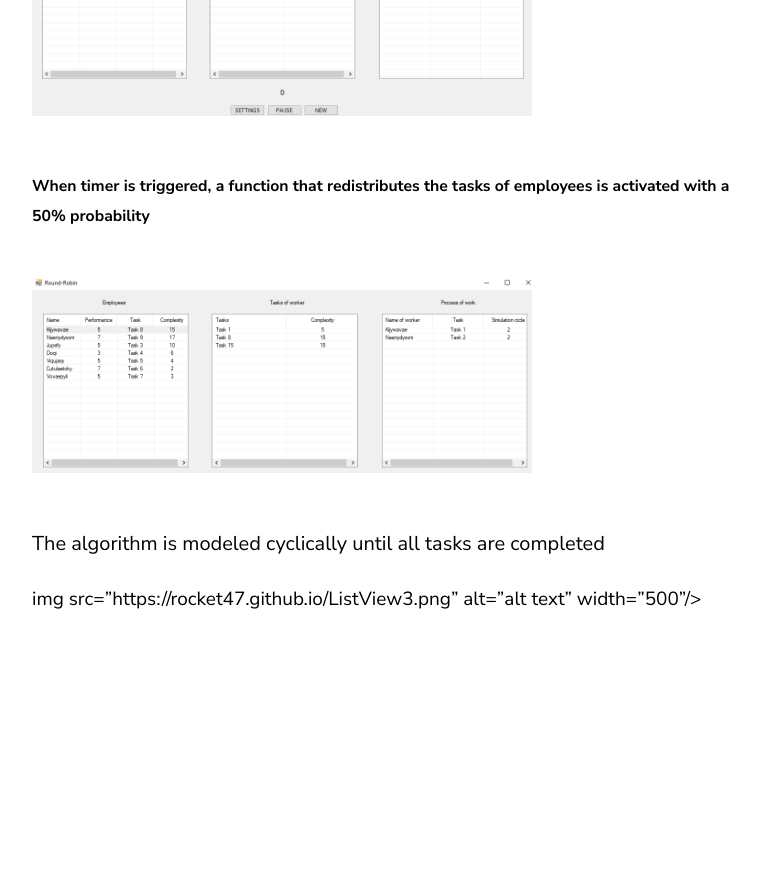
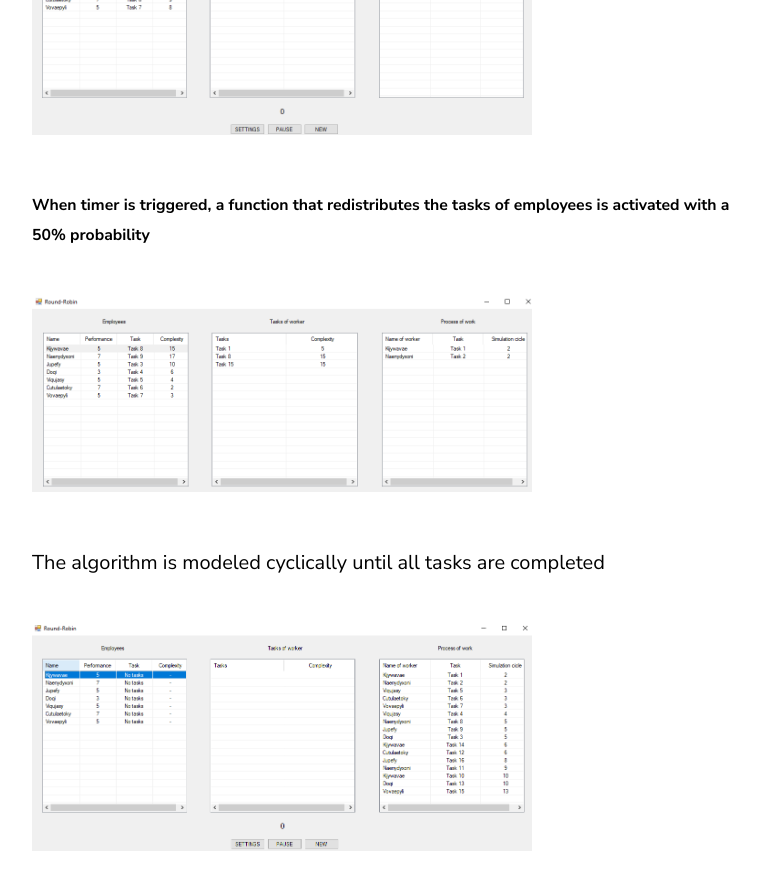
Before and after one commit to Rocket47/Rocket47.github.io, a Jekyll site: the page built from _posts/25-05-29-four-post-first-pet-project.markdown, in a window 1280 px wide and 900 px high, scrolled down 4265 px. Shown: the top 890 px of the window, without its empty margins (68-828 px from the left). Built offline with Jekyll 4.4.1, drawn with Linux system fonts in a browser that asks for light colours; before the commit the page ends 4899 px from its top, so only the background shows below that.

Commit message:
Updatestep 5

```diff
--- a/_posts/25-05-29-four-post-first-pet-project.markdown
+++ b/_posts/25-05-29-four-post-first-pet-project.markdown
@@ -45,6 +45,7 @@ Also I like this tutorial for better undestanding where is it used [youtube chan
 ##### Step 4. Create timer
 
 Every tick (1 second) functions are called
+
 <img src="https://rocket47.github.io/Timer.png" alt="alt text" width="500"/>
 
 ##### Step 5. Create listview fill logic
@@ -65,4 +66,4 @@ After selecting the "NEW" button, random names and tasks are generated by parame
 
 #### The algorithm is modeled cyclically until all tasks are completed
 
-img src="https://rocket47.github.io/ListView3.png" alt="alt text" width="500"/>
+<img src="https://rocket47.github.io/ListView3.png" alt="alt text" width="500"/>
```
